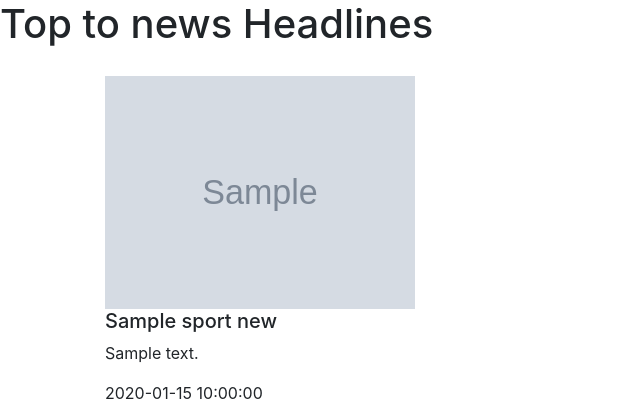
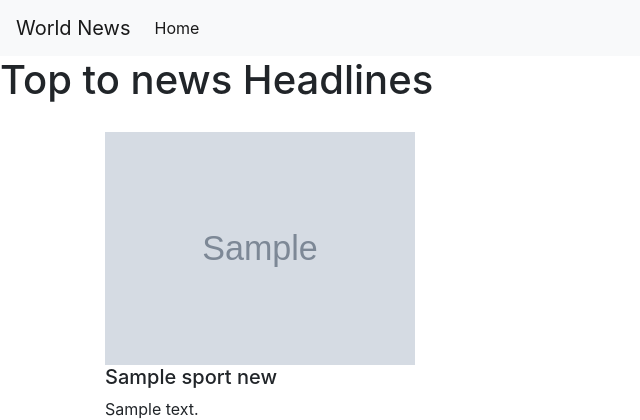
Before and after one commit to Alexotieno1717/News-API, a Flask app: template app/templates/index.html in a window 1280 px wide. Shown: the top 420 px of the page, without its empty margins (0-640 px from the left). Run offline with Flask 2, Linux system fonts and the light colour scheme; the template is opened without the code that fills it: most values are stand-ins (such as "Sample title", 1, 10 or a date in 2020); grey boxes marked "Sample" are stand-in pictures; some libraries are stand-ins or nearby versions.

Commit message:
Added css file and link to index file

```diff
--- a/app/templates/base.html
+++ b/app/templates/base.html
@@ -2,9 +2,28 @@
 <html lang="en">
 <head>
     <meta charset="UTF-8">
-    <title>Title</title>
+    <title>World News</title>
+    <link rel="stylesheet" href="https://stackpath.bootstrapcdn.com/bootstrap/4.5.2/css/bootstrap.min.css" integrity="sha384-JcKb8q3iqJ61gNV9KGb8thSsNjpSL0n8PARn9HuZOnIxN0hoP+VmmDGMN5t9UJ0Z" crossorigin="anonymous">
+
 </head>
 <body>
+    {#    navigation #}
+    <nav class="navbar navbar-expand-lg navbar-light bg-light">
+      <a class="navbar-brand" href="#">World <span>News</span></a>
+      <button class="navbar-toggler" type="button" data-toggle="collapse" data-target="#navbarSupportedContent" aria-controls="navbarSupportedContent" aria-expanded="false" aria-label="Toggle navigation">
+        <span class="navbar-toggler-icon"></span>
+      </button>
 
+      <div class="collapse navbar-collapse" id="navbarSupportedContent">
+        <ul class="navbar-nav mr-auto">
+          <li class="nav-item active">
+            <a class="nav-link" href="#">Home <span class="sr-only">(current)</span></a>
+          </li>
+        </ul>
+      </div>
+    </nav>
+    {% block content %}
+
+    {% endblock %}
 </body>
 </html>
--- a/app/templates/index.html
+++ b/app/templates/index.html
@@ -1,12 +1,12 @@
-<!DOCTYPE html>
-<html lang="en">
-<head>
-    <meta charset="UTF-8">
-    <title>World News</title>
-    <link rel="stylesheet" href="https://stackpath.bootstrapcdn.com/bootstrap/4.5.2/css/bootstrap.min.css" integrity="sha384-JcKb8q3iqJ61gNV9KGb8thSsNjpSL0n8PARn9HuZOnIxN0hoP+VmmDGMN5t9UJ0Z" crossorigin="anonymous">
-</head>
-<body>
-    <h1>Top to news Headlines</h1>
+{% extends 'base.html' %}
+
+<!-- Styles block -->
+{% block styles %}
+    <link rel="stylesheet" href=" {{ url_for('static', filename='index.css') }} ">
+{% endblock %}
+
+{% block content %}
+   <h1>Top to news Headlines</h1>
     <div class="container">
         {% for sport_news in sport %}
         <div class="row">
@@ -24,5 +24,5 @@
         {% endfor %}
     </div>
 
-</body>
-</html>
+
+{% endblock %}
```
Also changed, not shown: app/static/index.css (added).
